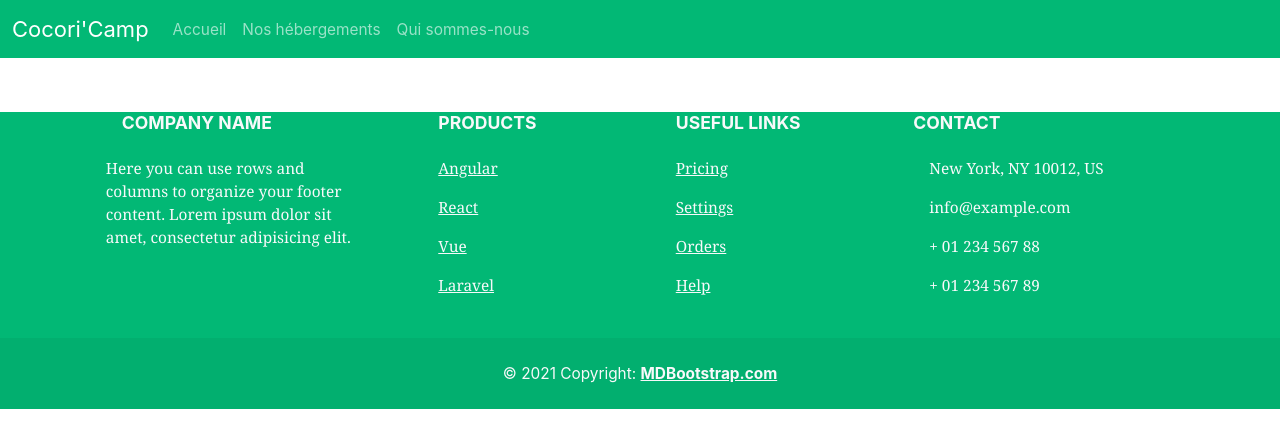
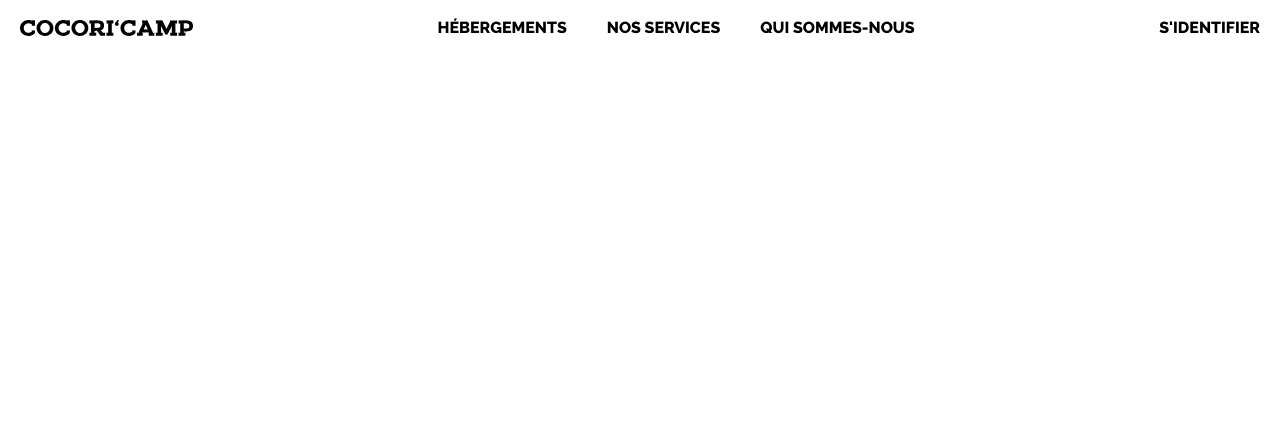
Before and after one commit to oualidbel/cocoricamp, a Symfony app: template templates/base.html.twig in a window 1280 px wide. Shown: the top 448 px of the page. Run offline with Twig, Linux system fonts and the light colour scheme; the template is opened without the code that fills it, so the values that code supplies are empty; some libraries are stand-ins or nearby versions.

Commit message:
Travail Dorian

```diff
--- /dev/null
+++ b/public/css/nav.css
@@ -0,0 +1,41 @@
+.nav {
+    font-family: 'Raleway', sans-serif;
+    font-size: 1rem;
+    font-weight: 800;
+    text-transform: uppercase;
+    display: flex;
+    flex-direction: row;
+    align-items: center;
+    justify-content: space-between;
+    width: calc(100% - 2.5rem);
+    height: 7vh;
+    padding-left: 1.25rem;
+    padding-right: 1.25rem;
+    background-color: white;
+}
+
+a {
+    text-decoration: none;
+    color: black;
+}
+
+.nav .logo {
+    display: flex;
+    align-items: center;
+    width: auto;
+    height: 100%;
+}
+
+.nav .logo img {
+    height: 1rem;
+}
+
+.nav ul {
+    display: flex;
+    flex-direction: row;
+}
+
+.nav ul li:nth-child(2) {
+    margin-left: 2.5rem;
+    margin-right: 2.5rem;
+}
--- /dev/null
+++ b/public/css/reset.css
@@ -0,0 +1,43 @@
+html, body, div, span, applet, object, iframe,
+h1, h2, h3, h4, h5, h6, p, blockquote, pre,
+a, abbr, acronym, address, big, cite, code,
+del, dfn, em, img, ins, kbd, q, s, samp,
+small, strike, strong, sub, sup, tt, var,
+b, u, i, center,
+dl, dt, dd, ol, ul, li,
+fieldset, form, label, legend,
+table, caption, tbody, tfoot, thead, tr, th, td,
+article, aside, canvas, details, embed,
+figure, figcaption, footer, header, hgroup,
+menu, nav, output, ruby, section, summary,
+time, mark, audio, video {
+	margin: 0;
+	padding: 0;
+	border: 0;
+	font-size: 100%;
+	font: inherit;
+	vertical-align: baseline;
+}
+/* HTML5 display-role reset for older browsers */
+article, aside, details, figcaption, figure,
+footer, header, hgroup, menu, nav, section {
+	display: block;
+}
+body {
+	line-height: 1;
+}
+ol, ul {
+	list-style: none;
+}
+blockquote, q {
+	quotes: none;
+}
+blockquote:before, blockquote:after,
+q:before, q:after {
+	content: '';
+	content: none;
+}
+table {
+	border-collapse: collapse;
+	border-spacing: 0;
+}
--- a/templates/_incs/_footer.html.twig
+++ b/templates/_incs/_footer.html.twig
@@ -1,4 +1,4 @@
-<!-- Footer -->
+{# <!-- Footer -->
 <footer class="text-center text-lg-start bg-success text-light">
 
     <!-- Section: Links  -->
@@ -82,11 +82,5 @@
     </section>
     <!-- Section: Links  -->
 
-    <!-- Copyright -->
-    <div class="text-center p-4" style="background-color: rgba(0, 0, 0, 0.05);">
-        © 2021 Copyright:
-        <a class="text-reset fw-bold" href="https://mdbootstrap.com/">MDBootstrap.com</a>
-    </div>
-    <!-- Copyright -->
 </footer>
-<!-- Footer -->
+<!-- Footer --> #}
--- a/templates/_incs/_nav.html.twig
+++ b/templates/_incs/_nav.html.twig
@@ -1,28 +1,12 @@
-<div style="min-height: 8vh !important;" class="ghost"></div>
-
-<nav class="navbar fixed-top navbar-expand-lg navbar-dark bg-dark">
-    <div class="container-fluid">
-        <a class="navbar-brand" href="{{ path('app_home') }}">Cocori'Camp</a>
-        <button class="navbar-toggler collapsed" type="button" data-bs-toggle="collapse" data-bs-target="#navbarColor01"
-            aria-controls="navbarColor01" aria-expanded="false" aria-label="Toggle navigation">
-            <span class="navbar-toggler-icon"></span>
-        </button>
-
-        <div class="navbar-collapse collapse" id="navbarColor01" style="">
-            <ul class="navbar-nav me-auto">
-
-                <li class="nav-item">
-                    <a class="nav-link" href="{{ path('app_home') }}">Accueil</a>
-                </li>
-
-                <li class="nav-item">
-                    <a class="nav-link" href="{{ path('app_lodging') }}">Nos hébergements</a>
-                </li>
-
-                <li class="nav-item">
-                    <a class="nav-link" href="#">Qui sommes-nous</a>
-                </li>
-            </ul>
-        </div>
-    </div>
+<nav>
+    <div class="nav">
+        <a href="{{ path('app_home') }}" class="logo">
+            <img src="{{ asset('images/logo-text.svg') }}" alt="">
+        </a>
+        <ul>
+            <li><a href="{{ path('app_lodging') }}">Hébergements</a></li>
+            <li><a href="#">Nos services</a></li>
+            <li><a href="#">Qui sommes-nous</a></li>
+        </ul>
+        <a href="#" class="">S'identifier</a>
 </nav>
--- a/templates/base.html.twig
+++ b/templates/base.html.twig
@@ -7,10 +7,13 @@
     <link rel="icon" href="{{ asset('icons/favicon.ico') }}">
     {# Run `composer require symfony/webpack-encore-bundle` to start using Symfony UX #}
     {% block stylesheets %}
-        <link rel="stylesheet" href="https://bootswatch.com/5/litera/bootstrap.min.css">
+        <link rel="preconnect" href="https://fonts.googleapis.com">
+        <link rel="preconnect" href="https://fonts.gstatic.com" crossorigin>
+        <link href="https://fonts.googleapis.com/css2?family=Raleway:ital,wght@0,100;0,200;0,300;0,400;0,500;0,600;0,700;0,800;0,900;1,100;1,200;1,300;1,400;1,500;1,600;1,700;1,800;1,900&display=swap" rel="stylesheet">
+        <link rel="stylesheet" href="{{ asset('css/reset.css') }}">
+        <link rel="stylesheet" href="{{ asset('css/nav.css') }}">
+        <link rel="stylesheet" href="{{ asset('css/body.css') }}">
     {% endblock %}
-
-
 </head>
 
 <body>
```
Also changed, not shown: public/css/body.css (added, +169 -0 lines), templates/home/index.html.twig (+44 -8 lines), public/images/cabin.svg (added), public/images/hero-header-img.jpg (added), public/images/logo-text.svg (added), public/images/pic1.jpg (added), public/images/pic2.jpg (added), public/images/pic3.jpg (added), public/images/teepee.svg (added).
